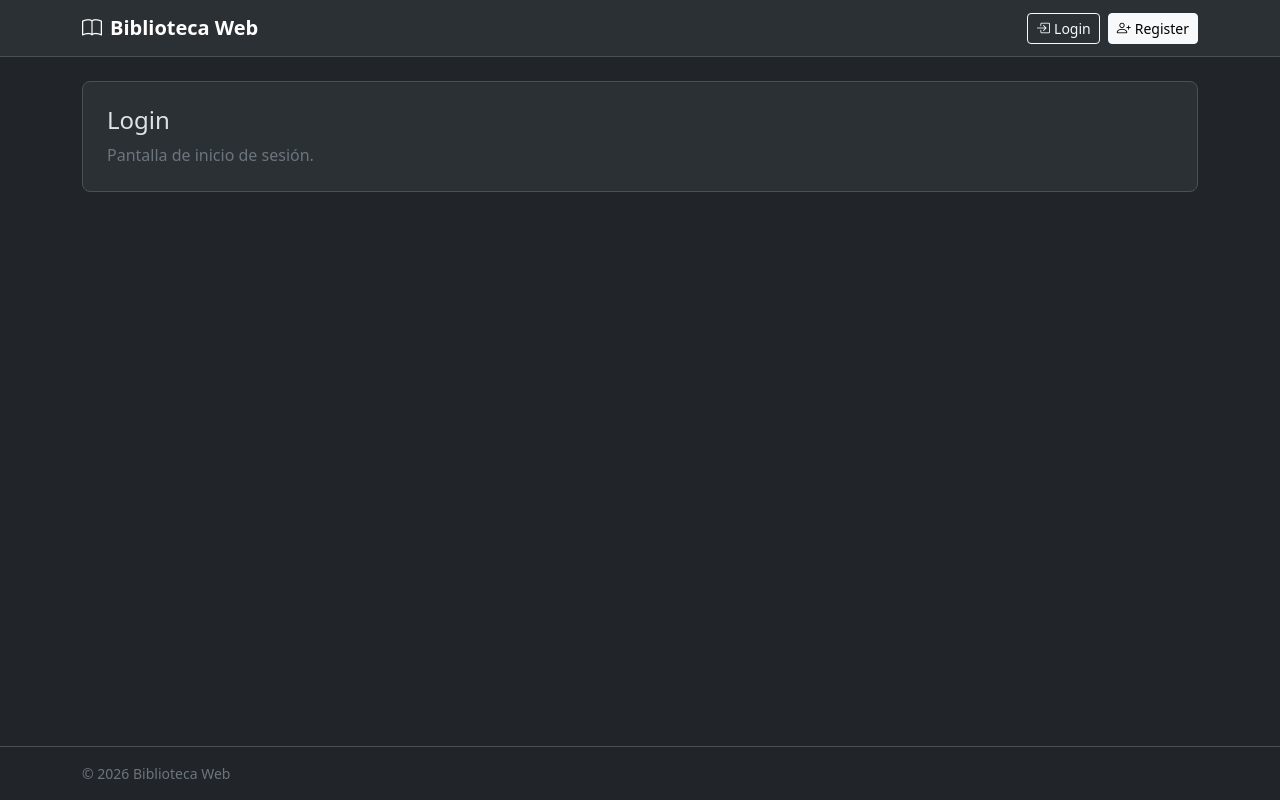
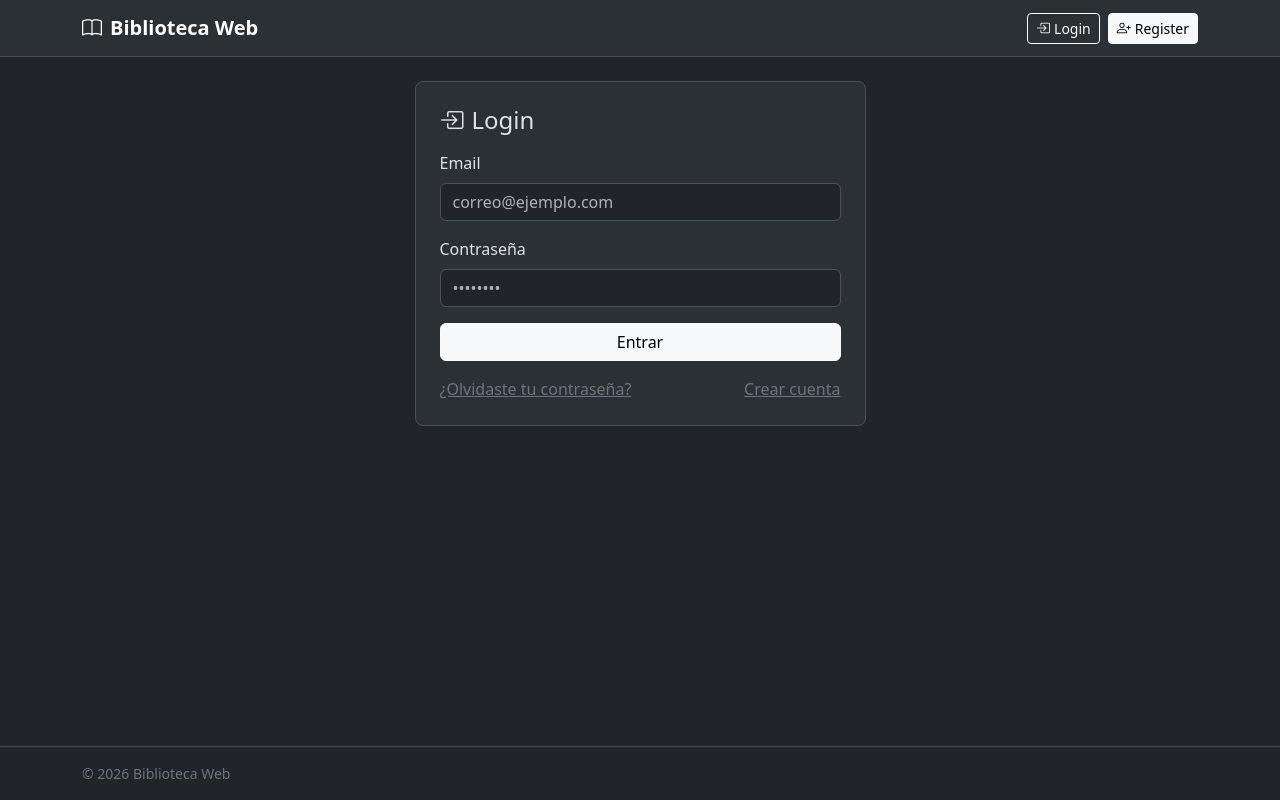
Before and after one commit to Andresp1073/PROYECTO-FASTAPI-SISTEMA-DE-BIBLIOTECA, a React (Vite) app in the folder frontend/biblioteca_frontend/: page /login in a window 1280 px wide. Built offline with nearby package versions, Linux system fonts and the light colour scheme.

Commit message:
Fase 7: Login funcional

```diff
--- a/frontend/biblioteca_frontend/src/auth/Login.jsx
+++ b/frontend/biblioteca_frontend/src/auth/Login.jsx
@@ -1,8 +1,120 @@
+// [MODIFICADO]
+import { useState } from "react";
+import { useNavigate, Link } from "react-router-dom";
+import { login as apiLogin } from "../api/auth.js";
+import { useAuth } from "../context/AuthContext.jsx";
+import Alerta from "../components/Alerta.jsx";
+
 export default function Login() {
+  const navigate = useNavigate();
+  const { setAccessToken } = useAuth();
+
+  const [email, setEmail] = useState("");
+  const [password, setPassword] = useState("");
+  const [cargando, setCargando] = useState(false);
+  const [error, setError] = useState("");
+
+  const onSubmit = async (e) => {
+    e.preventDefault();
+    setError("");
+
+    if (!email.trim() || !password.trim()) {
+      setError("Email y contraseña son obligatorios.");
+      return;
+    }
+
+    setCargando(true);
+    try {
+      const data = await apiLogin({ email, password });
+
+      const token = data?.access_token;
+      if (!token) {
+        setError("Login exitoso, pero no llegó access_token.");
+        return;
+      }
+
+      // Guardar solo en memoria (Context)
+      setAccessToken(token);
+
+      // Ir al home
+      navigate("/", { replace: true });
+    } catch (err) {
+      const msg =
+        err?.response?.data?.detail ||
+        err?.response?.data?.message ||
+        "Credenciales inválidas o error de servidor.";
+      setError(String(msg));
+    } finally {
+      setCargando(false);
+    }
+  };
+
   return (
-    <div className="p-4 rounded-3 border bg-body-tertiary">
-      <h1 className="h4 mb-2">Login</h1>
-      <p className="mb-0 text-secondary">Pantalla de inicio de sesión.</p>
+    <div className="row justify-content-center">
+      <div className="col-12 col-md-8 col-lg-5">
+        <div className="p-4 border rounded-3 bg-body-tertiary">
+          <h1 className="h4 mb-3">
+            <i className="bi bi-box-arrow-in-right me-2"></i>
+            Login
+          </h1>
+
+          <Alerta mensaje={error} />
+
+          <form onSubmit={onSubmit}>
+            <div className="mb-3">
+              <label className="form-label">Email</label>
+              <input
+                type="email"
+                className="form-control"
+                value={email}
+                onChange={(e) => setEmail(e.target.value)}
+                placeholder="correo@ejemplo.com"
+                autoComplete="email"
+              />
+            </div>
+
+            <div className="mb-3">
+              <label className="form-label">Contraseña</label>
+              <input
+                type="password"
+                className="form-control"
+                value={password}
+                onChange={(e) => setPassword(e.target.value)}
+                placeholder="••••••••"
+                autoComplete="current-password"
+              />
+            </div>
+
+            <button
+              type="submit"
+              className="btn btn-light w-100"
+              disabled={cargando}
+            >
+              {cargando ? (
+                <>
+                  <span
+                    className="spinner-border spinner-border-sm me-2"
+                    role="status"
+                    aria-hidden="true"
+                  ></span>
+                  Iniciando...
+                </>
+              ) : (
+                "Entrar"
+              )}
+            </button>
+          </form>
+
+          <div className="d-flex justify-content-between mt-3">
+            <Link to="/forgot-password" className="link-secondary">
+              ¿Olvidaste tu contraseña?
+            </Link>
+            <Link to="/register" className="link-secondary">
+              Crear cuenta
+            </Link>
+          </div>
+        </div>
+      </div>
     </div>
   );
 }
--- /dev/null
+++ b/frontend/biblioteca_frontend/src/components/Alerta.jsx
@@ -0,0 +1,9 @@
+export default function Alerta({ type = "danger", mensaje }) {
+  if (!mensaje) return null;
+
+  return (
+    <div className={`alert alert-${type} mb-3`} role="alert">
+      {mensaje}
+    </div>
+  );
+}
```
